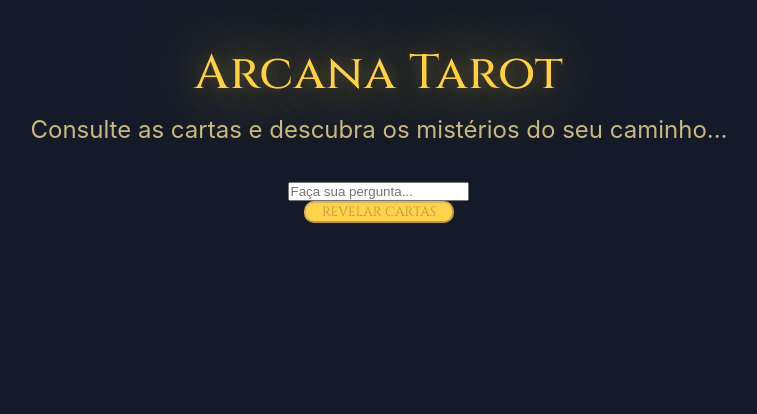
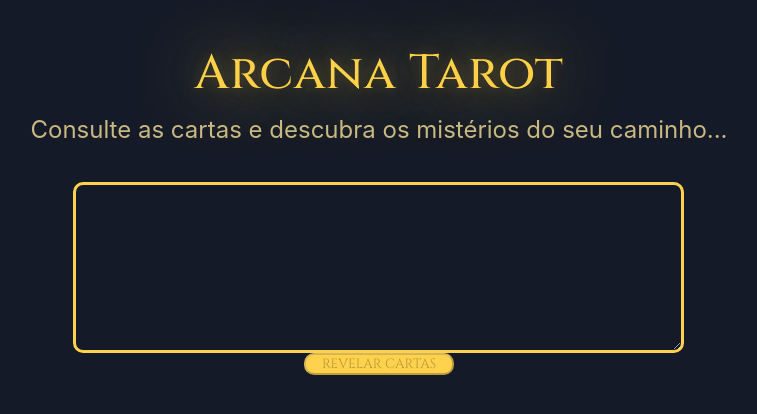
Before and after one commit to izahonorato/arcana-tarot, an Angular app: page / in a window 1280 px wide. Shown: the top 414 px of the page, without its empty margins (261-1018 px from the left). Built offline with nearby package versions, Linux system fonts and the light colour scheme.

Commit message:
ajuste do textarea

```diff
--- a/src/app/app.css
+++ b/src/app/app.css
@@ -52,7 +52,14 @@ h3{
     justify-content:center;
     flex-direction: column;
     align-items: center;
+}
 
+textarea{
+  border-radius: 10px;
+  padding: 15px;
+  border: 3px solid rgb(255, 210, 77);
+  background-color: transparent;
+  color: hsl(45 40% 65%);
 }
 
 
--- a/src/app/app.html
+++ b/src/app/app.html
@@ -7,12 +7,8 @@
     <h1>Arcana Tarot</h1>
     <h3>Consulte as cartas e descubra os mistérios do seu caminho...</h3>
     <form class="main-form">
-      <input
-        class="input-text"
-        type="text"
-        placeholder="Faça sua pergunta..."
-        name="pergunta"
-        required>
+        <textarea placeholder="Faça sua pergunta..." id="pergunta" name="pergunta" rows="9" cols="70">
+        </textarea>
       <app-main-button
         [descBotao]="'REVELAR CARTAS'">
       </app-main-button>
```
